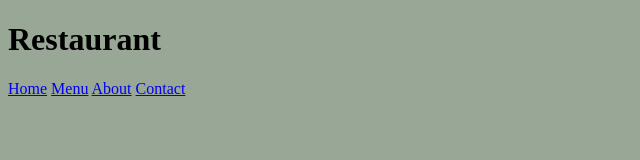
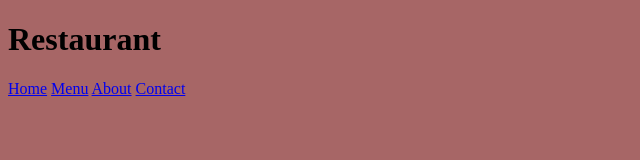
Before and after one commit to mbaytas/restaurant, a website built with webpack: page src/template.html in a window 1280 px wide. Shown: the whole page, without its empty margins (0-640 px from the left). Built offline with nearby package versions, Linux system fonts and the light colour scheme.

Commit message:
update color

```diff
--- a/package.json
+++ b/package.json
@@ -3,6 +3,7 @@
   "version": "1.0.0",
   "main": "index.js",
   "scripts": {
+    "deploy": "git subtree push --prefix dist origin gh-pages",
     "test": "echo \"Error: no test specified\" && exit 1"
   },
   "keywords": [],
--- a/src/styles.css
+++ b/src/styles.css
@@ -1,3 +1,3 @@
 body {
-    background-color: #99a796;
+    background-color: #a76666;
 }
```
